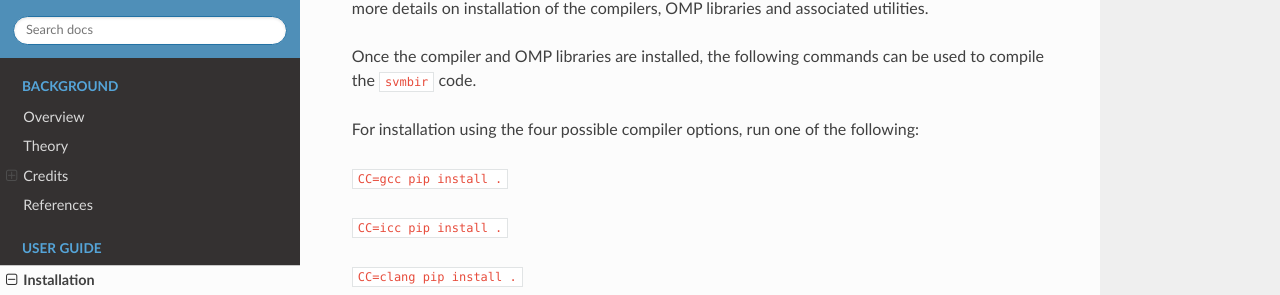
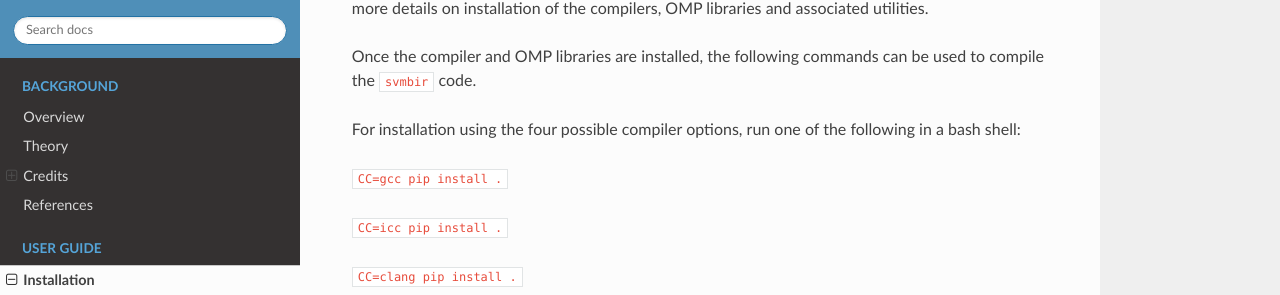
Before and after one commit to cabouman/svmbir, a Sphinx documentation site: the page built from docs/source/install.rst, in a window 1280 px wide and 900 px high, scrolled down 1129 px. Shown: the part 138-433 px from the top of the window. Built offline with Sphinx 7.4.7 and the Read the Docs theme 2.0.0, drawn with Linux system fonts in a browser that asks for light colours.

Commit message:
Update install.rst

```diff
--- a/docs/source/install.rst
+++ b/docs/source/install.rst
@@ -52,7 +52,7 @@ MacOS and Windows users should refer to the instructions :ref:`below <Windows an
 
 Once the compiler and OMP libraries are installed, the following commands can be used to compile the ``svmbir`` code.
 
-For installation using the four possible compiler options, run one of the following:
+For installation using the four possible compiler options, run one of the following in a bash shell:
 
 ``CC=gcc pip install .``
 
```
